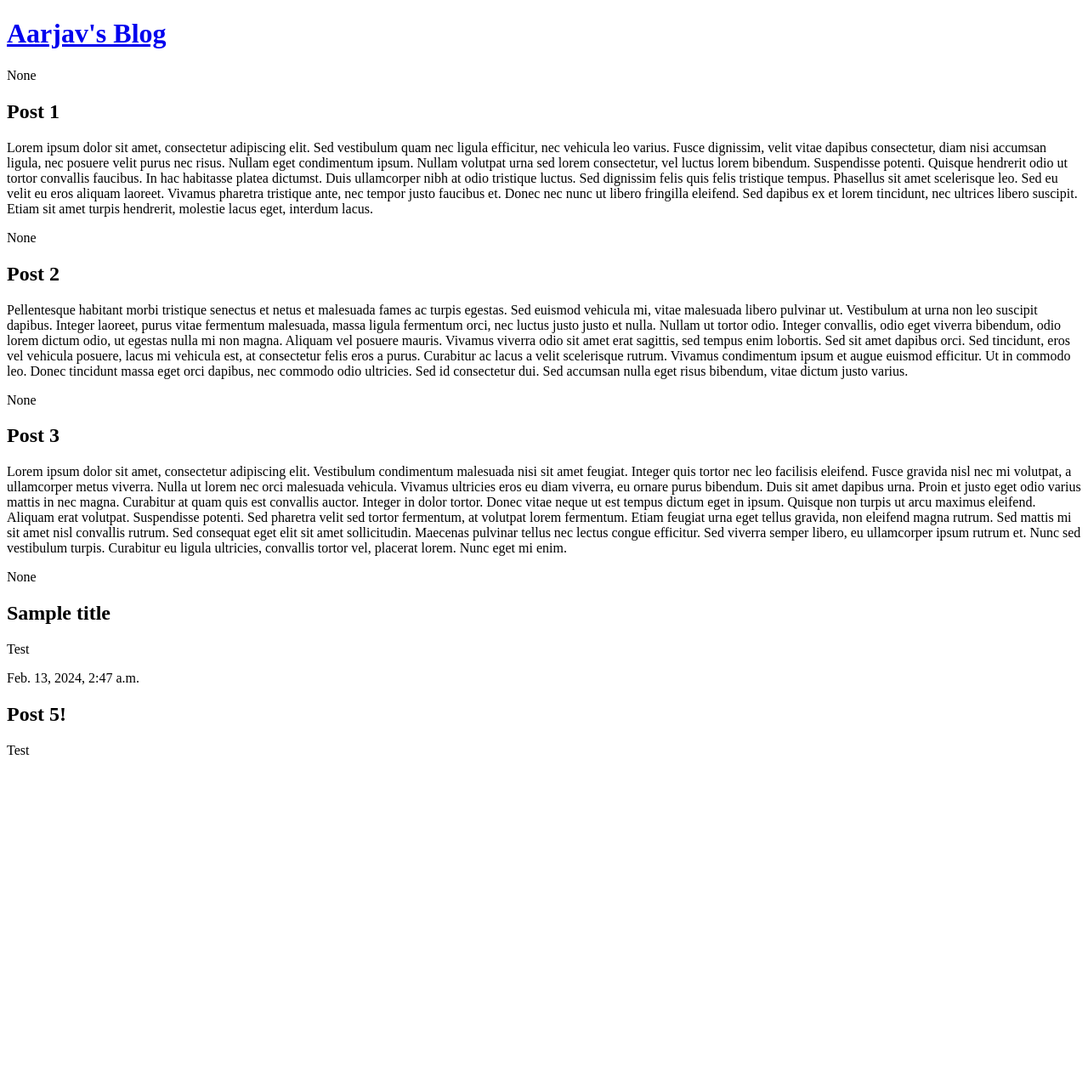
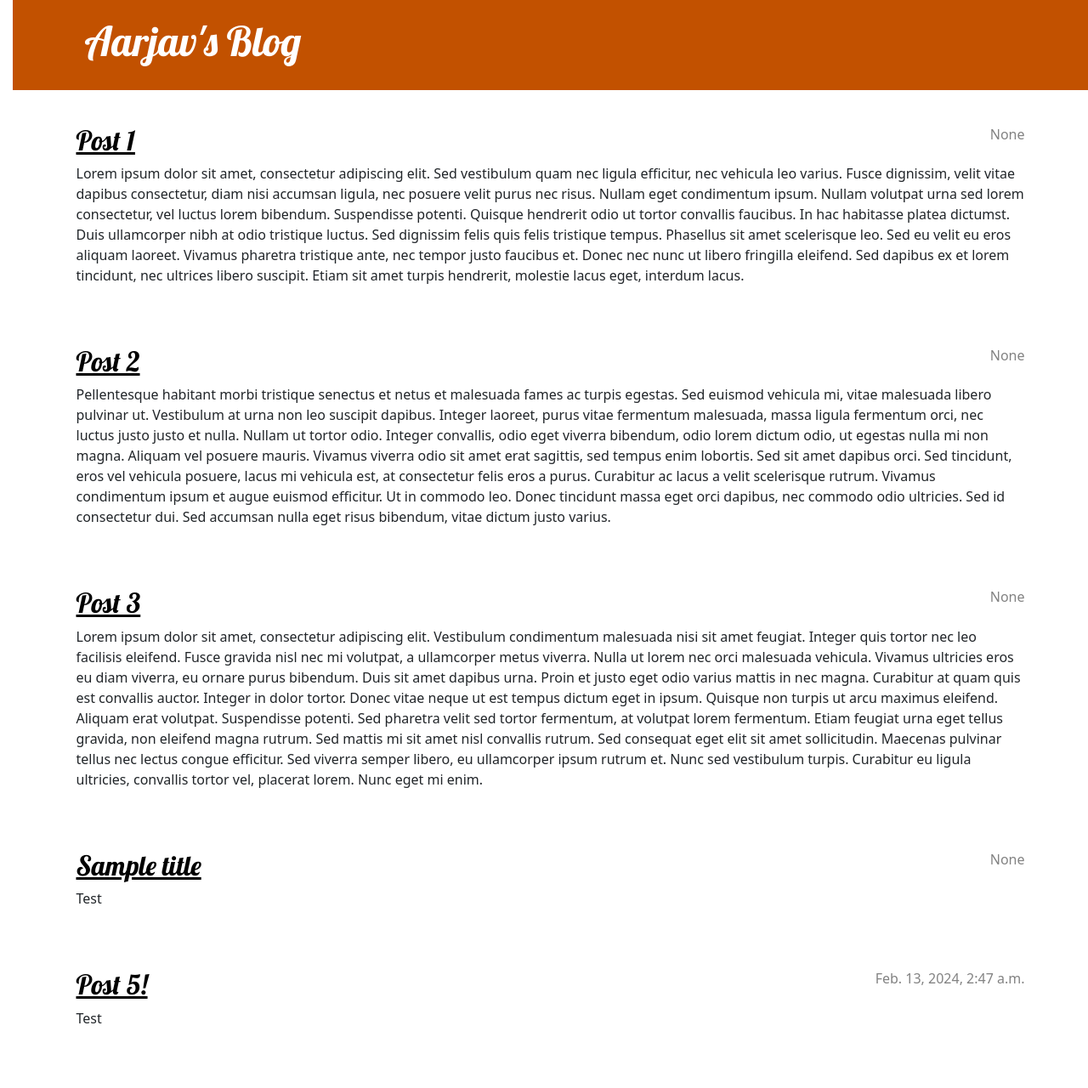
Before and after one commit to AarjavPatni/Django-Blog, a Django app: template blog/templates/blog/post_list.html in a window 1280 px wide. Shown: the whole page at 85% size. Before the commit the page ends 888 px from the top, so only its background shows below. Run offline with Django 5.2, Linux system fonts and the light colour scheme; the template is opened without the code that fills it: values that come from a table or form of the project are taken from there, others are empty; data comes from the database, SQL or seed files in the repository.

Commit message:
Update blog post list template and add Bootstrap styling

```diff
--- /dev/null
+++ b/blog/static/css/blog.css
@@ -0,0 +1,80 @@
+h1 a,
+h2 a {
+    color: #C25100;
+    font-family: 'Lobster';
+}
+
+body {
+    padding-left: 15px;
+}
+
+.page-header {
+    background-color: #C25100;
+    margin-top: 0;
+    margin-bottom: 40px;
+    padding: 20px 20px 20px 40px;
+}
+
+.page-header h1,
+.page-header h1 a,
+.page-header h1 a:visited,
+.page-header h1 a:active {
+    color: #ffffff;
+    font-size: 36pt;
+    text-decoration: none;
+}
+
+h1,
+h2,
+h3,
+h4 {
+    font-family: 'Lobster', cursive;
+}
+
+.date {
+    color: #828282;
+}
+
+.save {
+    float: right;
+}
+
+.post-form textarea,
+.post-form input {
+    width: 100%;
+}
+
+.top-menu,
+.top-menu:hover,
+.top-menu:visited {
+    color: #ffffff;
+    float: right;
+    font-size: 26pt;
+    margin-right: 20px;
+}
+
+.post {
+    margin-bottom: 70px;
+}
+
+.post h2 a,
+.post h2 a:visited {
+    color: #000000;
+}
+
+.post>.date,
+.post>.actions {
+    float: right;
+}
+
+.btn-secondary,
+.btn-secondary:visited {
+    color: #C25100;
+    background: none;
+    border-color: #C25100;
+}
+
+.btn-secondary:hover {
+    color: #FFFFFF;
+    background-color: #C25100;
+}
--- a/blog/templates/blog/post_list.html
+++ b/blog/templates/blog/post_list.html
@@ -1,22 +1,36 @@
+{% load static %}
 <!DOCTYPE html>
 <html>
 
 <head>
+    <link rel="stylesheet" href="https://cdn.jsdelivr.net/npm/bootstrap@5.1.3/dist/css/bootstrap.min.css"
+        integrity="sha384-1BmE4kWBq78iYhFldvKuhfTAU6auU8tT94WrHftjDbrCEXSU1oBoqyl2QvZ6jIW3" crossorigin="anonymous">
+    <link rel="stylesheet" href="{% static 'css/blog.css' %}">
+    <link rel="stylesheet" href="https://fonts.googleapis.com/css?family=Lobster&subset=latin,latin-ext">
     <title>Aarjav's blog</title>
 </head>
 
 <body>
-    <header>
-        <h1><a href="/">Aarjav's Blog</a></h1>
+    <header class="page-header">
+        <div class="container">
+            <h1><a href="/">Aarjav's Blog</a></h1>
+        </div>
     </header>
-
-    {% for post in posts %}
-    <article>
-        <time>{{ post.published_date }}</time>
-        <h2>{{ post.title }}</h2>
-        <p>{{ post.text|linebreaksbr }}</p>
-    </article>
-    {% endfor %}
+    <main class="container">
+        <div class="row">
+            <div class="col">
+                {% for post in posts %}
+                <article class="post">
+                    <time class="date">
+                        {{ post.published_date }}
+                    </time>
+                    <h2><a href="">{{ post.title }}</a></h2>
+                    <p>{{ post.text|linebreaksbr }}</p>
+                </article>
+                {% endfor %}
+            </div>
+        </div>
+    </main>
 </body>
 
 </html>
--- a/blog/views.py
+++ b/blog/views.py
@@ -3,13 +3,14 @@ Views request information from the model and pass it to a template.
 """
 
 from django.shortcuts import render
-from django.utils import timezone
 from .models import Post
+from django.contrib.auth.models import User
 
 
 # Create your views here.
 def post_list(request):
-    posts = Post.objects.filter(published_date__lte=timezone.now()).order_by(
+    me = User.objects.get(username="aarjav")
+    posts = Post.objects.filter(author=me).order_by(
         "published_date"
     )
     return render(request, "blog/post_list.html", {"posts": posts})
```
